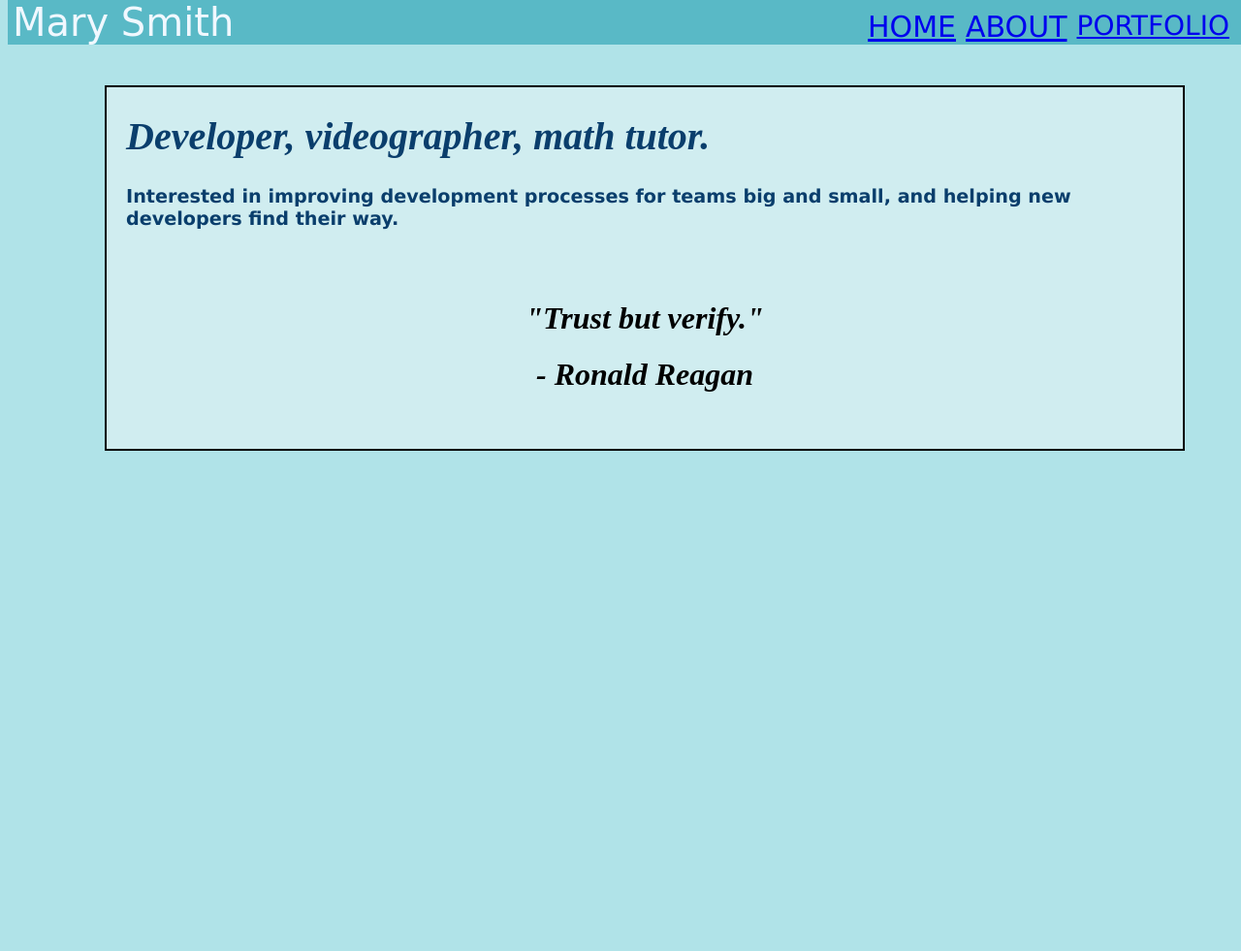
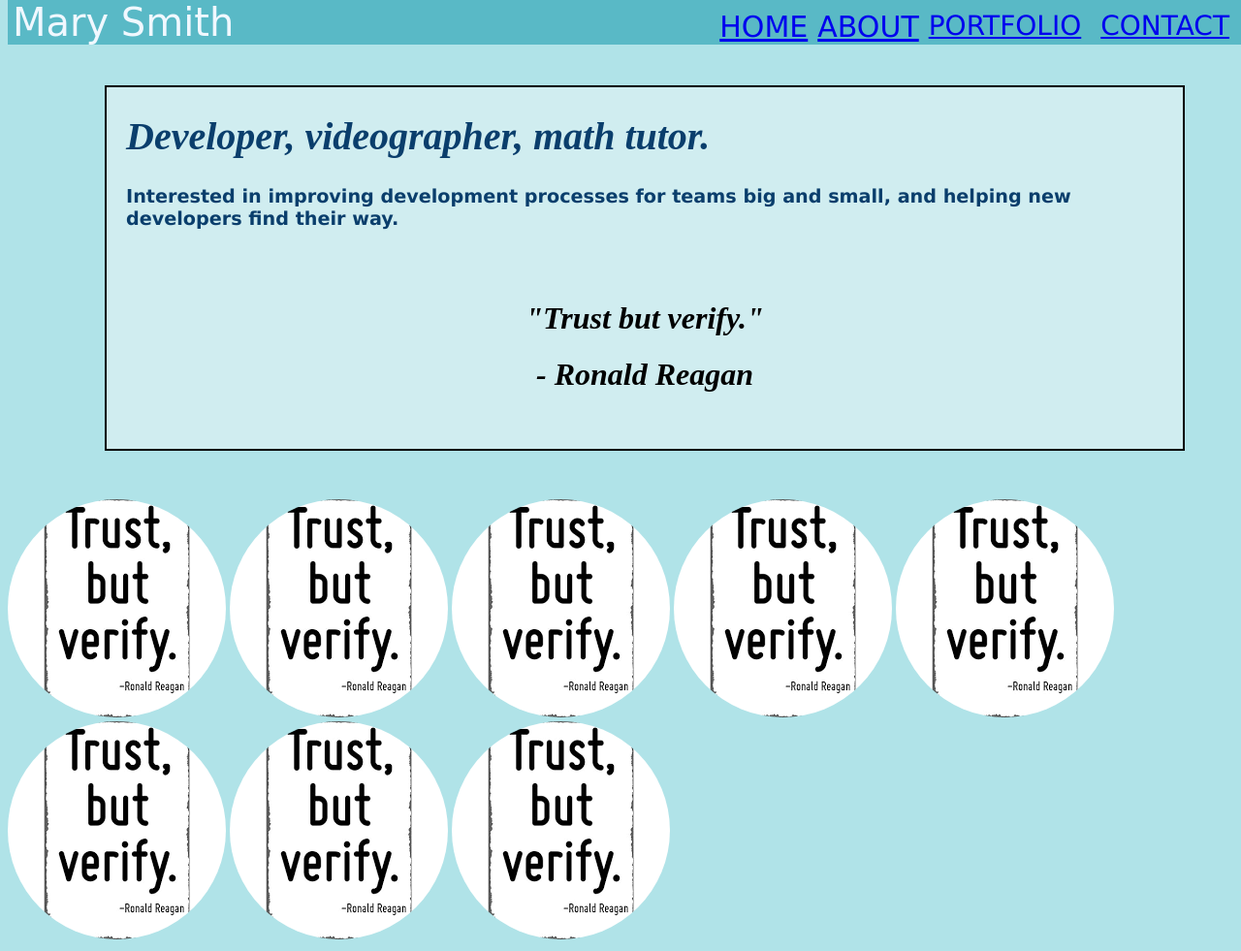
Before and after one commit to Tonansis-Ceja-Personal-Website/PersonalSite, a plain HTML site: page index.html in a window 1280 px wide. Shown: the whole page at 97% size. Before the commit the page ends 800 px from the top, so only its background shows below. Drawn offline with Linux system fonts and the light colour scheme.

Commit message:
updated the index file(main home page)
Page includes  animation. Some text moves  when page is loaded and bubble text raise from bottom infinitely.

```diff
--- a/index.html
+++ b/index.html
@@ -1,45 +1,48 @@
 <!doctype html>
 <html lang="en-US">
 
-<!-- the head tag gives you information about a web page-->
+<!-- The head tag gives you informatin about the web page -->
+
 <head>
-     <meta charset="UTF-8"/>
-     <meta name="viewport"
-     content="width=device-width, initial-scale=1"/>
+     <meta charset="UTF-8">
+     <meta http-equiv="X-U-Compatible" content="IE=edge">
+     <meta name="viewport"content="width=device-width, initial-scale=1"/>
 
-           <!-- Writes "Personal Site" on the tab -->
-           <title> Personal Site</title>
+           <!-- Displays "Personal Site Improved" on the tab -->
+           <title> Personal Site Improved</title>
 
-           <!-- Links the css file to my html file so I can use External CSS -->
+           <!-- Links the css file to my html file so I can use external CSS-->
            <link rel="stylesheet" href="style.css">
 
            <!-- Links to my javascript file-->
-           <script  src = "javascript.js" > </script>
-
+           <script src = "javascript.js"> </script>
 </head>
-
 
 <body>
 
 <header>
-       <!-- Creates a menu navigation bar in the header tag-->
+      <!-- Creates a menu navigation bar in the header tag -->
       <!-- Names "navbar" as a class in this DIV section and is used to point
-            to a style declaration in the css file -->
+           to a style declaration in the css file-->
 
       <div class="navbar">
 
-                <!-- using the span tag to write "Mary Smith"  in the header.
-                     Have "Mary Smith" float to left with specific font size, family color
+             <!-- using the span tag to write "Mary Smith" in the header.
+                 Having  "Mary Smith" float to left with specific font size, family color
                  I added padding on left side so "Mary Smith" is not so close to left
-                     edge of page-->
+                 edge of page  -->
 
              <span style="font-size:40px; font-family: cursive; float:left;
-                        color:aliceblue; padding-left: 5px" >Mary Smith</span>
+                          color:aliceblue; padding-left: 5px ">
+                          Mary Smith
+             </span>
 
             <!--links in navigation bar. They go to my Portfolio, About and the
                      Home page. All float to right. Assigns font size, margins and
                      adds padding to the right side of link-->
 
+            <a href="contact.html" style="font-size:28px; margin-top:10px;
+                     margin-right:10px;padding-right: 10px; float:right; "> CONTACT</a>
             <a href="portfolio.html" style="font-size:28px; margin-top:10px;
                      margin-right:10px;padding-right: 10px; float:right; "> PORTFOLIO</a>
             <a href="about.html" style="font-size:30px; margin-top:10px;
@@ -48,10 +51,9 @@
                      padding-right: 10px;float:right;"> HOME </a>
 
       </div>
-
 </header>
 
-<!-- Names "cont" as an ID, in this Div section-->
+<!-- Names "cont" as an ID, in this Div section -->
 
 <div id="cont">
 
@@ -82,8 +84,8 @@
 
      <center>
           <i>
-                     <h1>"Trust but verify." </h1>
-                     <h1> - Ronald Reagan<h1>
+                <h1 class="movingLeft">"Trust but verify." </h1>
+                <h1 class="movingRight"> - Ronald Reagan<h1>
 
           </i>
      </center>
@@ -94,8 +96,19 @@
 <br>
 
 </div>
+     <!-- declares a the class bubbles and creates 8 circular copies of
+     the trustbut... image -->
+     <div class="bubbles">
+           <img src="trustButVerify3.png" style="border-radius:50%;"  >
+           <img src="trustButVerify3.png" style="border-radius:50%;"  >
+           <img src="trustButVerify3.png" style="border-radius:50%;"  >
+           <img src="trustButVerify3.png" style="border-radius:50%;" >
+           <img src="trustButVerify3.png" style="border-radius:50%;" >
+           <img src="trustButVerify3.png" style="border-radius:50%;" >
+           <img src="trustButVerify3.png" style="border-radius:50%;"  >
+           <img src="trustButVerify3.png" style="border-radius:50%;"  >
+
+     </div>
 
 </body>
-
-
 </html>
```
Lines whose indentation alone changed are shown as unchanged.
